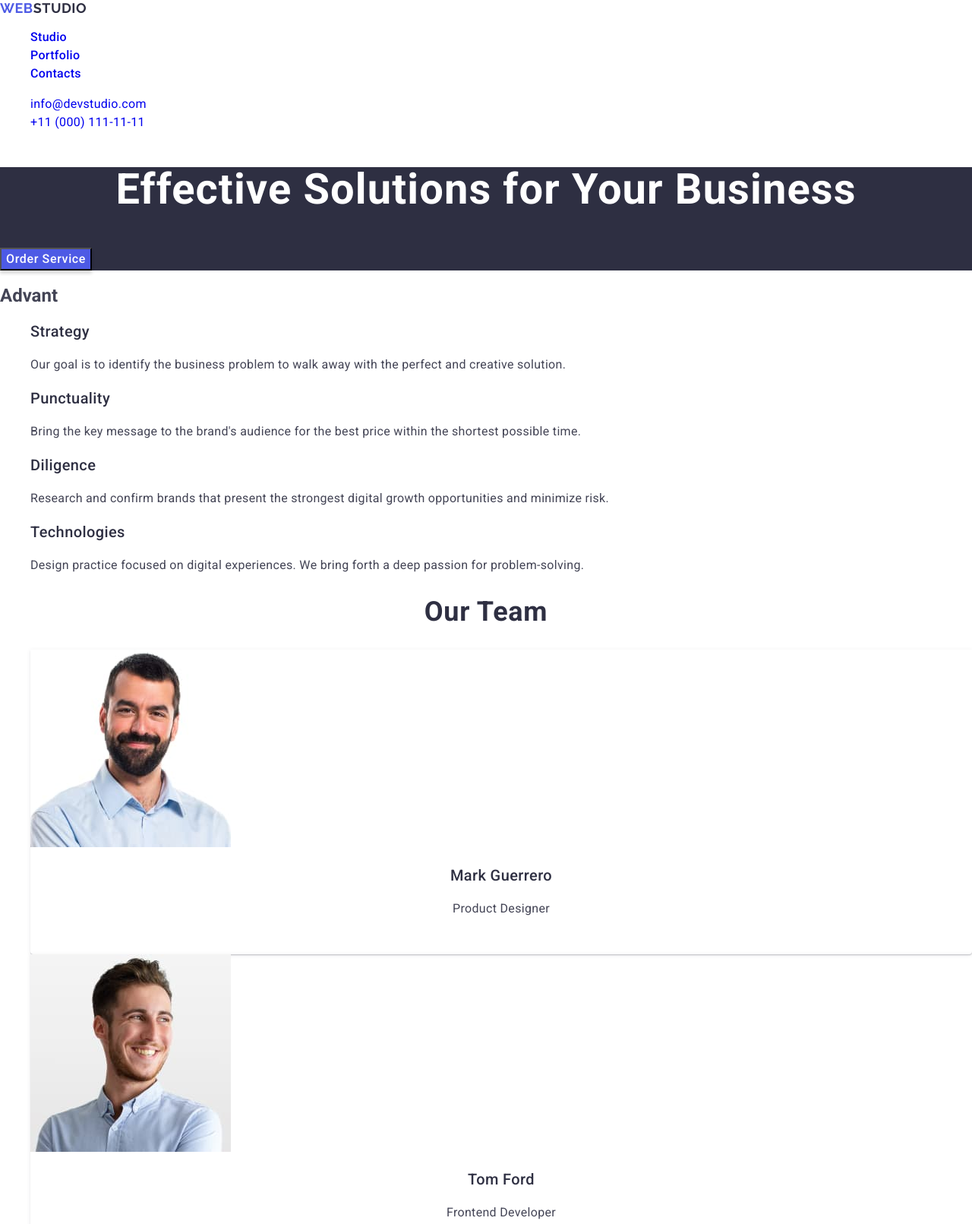
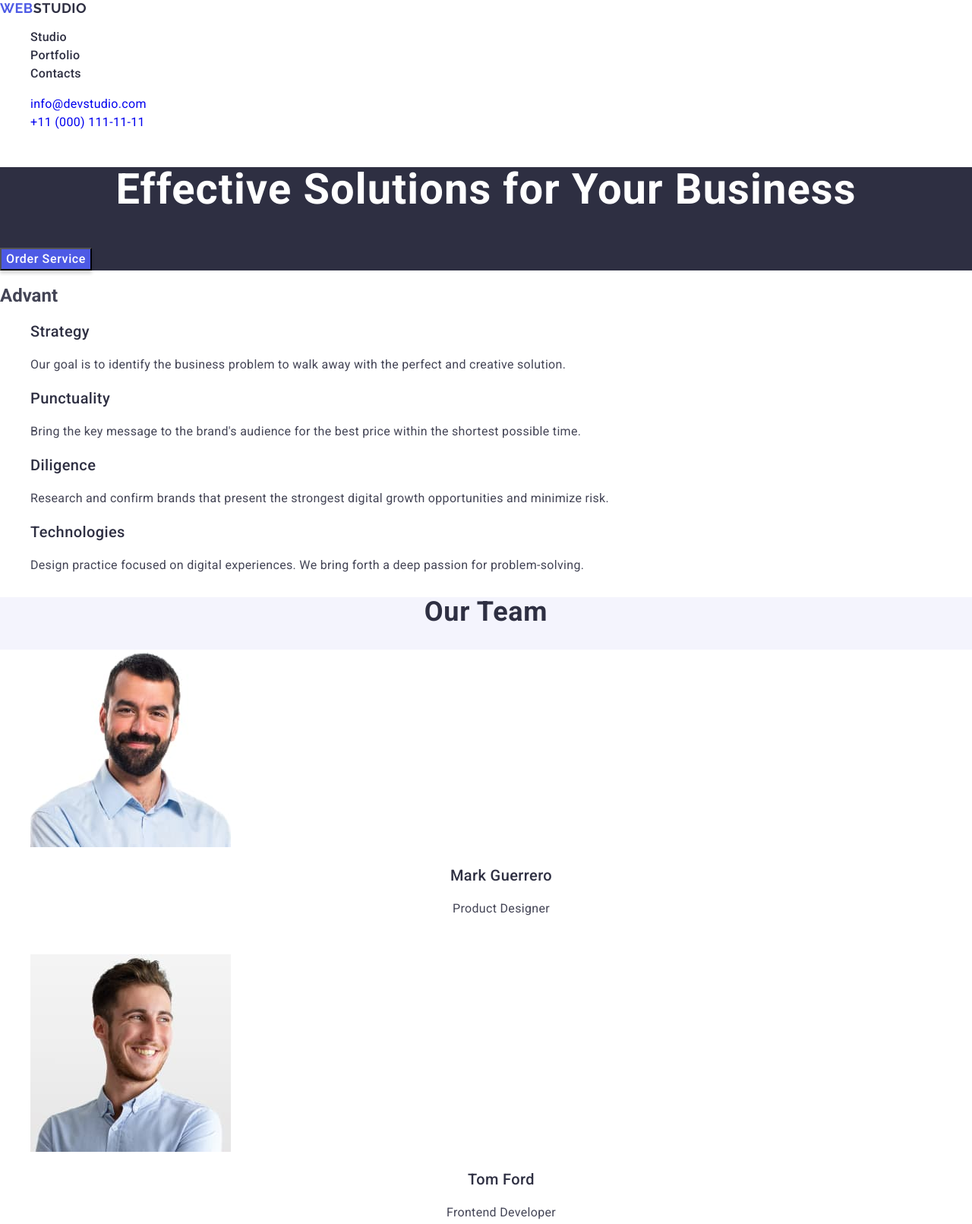
Before and after one commit to Krutawa/goit-markup-hw-02, a plain HTML site: page index.html in a window 1280 px wide. Shown: the top 1611 px of the page at 76% size. Drawn offline with nearby package versions, Linux system fonts and the light colour scheme.

Commit message:
save and add

```diff
--- a/css/style.css
+++ b/css/style.css
@@ -27,6 +27,12 @@ a {
 
 .logo-part {
   color: #2e2f42;
+}
+
+.nav-list {
+}
+
+.nav-item {
 }
 
 .nav-link {
@@ -124,6 +130,7 @@ a {
 /*============================================*/
 
 .team {
+  background: #f4f4fd;
 }
 
 .team-title {
@@ -137,11 +144,10 @@ a {
 }
 
 .team-list {
+  background: #fff;
 }
 
 .team-item {
-  box-shadow: 0 2px 1px 0 rgba(46, 47, 66, 0.08),
-    0 1px 1px 0 rgba(46, 47, 66, 0.16), 0 1px 6px 0 rgba(46, 47, 66, 0.08);
   border-radius: 0 0 4px 4px;
   padding: 0px 0px 32px 0px;
 }
@@ -196,6 +202,12 @@ a {
 }
 
 .portfolio-services {
+  font-weight: 500;
+  font-size: 20px;
+  line-height: 1.2;
+  letter-spacing: 0.02em;
+  text-align: center;
+  color: #2e2f42;
 }
 
 .portfolio-chapter {
--- a/index.html
+++ b/index.html
@@ -22,15 +22,15 @@
         <a class="logo" href="./index.html"
           >Web<span class="logo-part">Studio</span></a
         >
-        <ul>
-          <li class="nav-link">
-            <a href="./index.html">Studio</a>
+        <ul class="nav-list">
+          <li class="nav-item">
+            <a class="nav-link" href="./index.html">Studio</a>
           </li>
-          <li class="nav-link">
-            <a href="./index.html">Portfolio</a>
+          <li class="nav-item">
+            <a class="nav-link" href="">Portfolio</a>
           </li>
-          <li class="nav-link">
-            <a href="./index.html">Contacts</a>
+          <li class="navitemt">
+            <a class="nav-link" href="">Contacts</a>
           </li>
         </ul>
       </nav>
```
